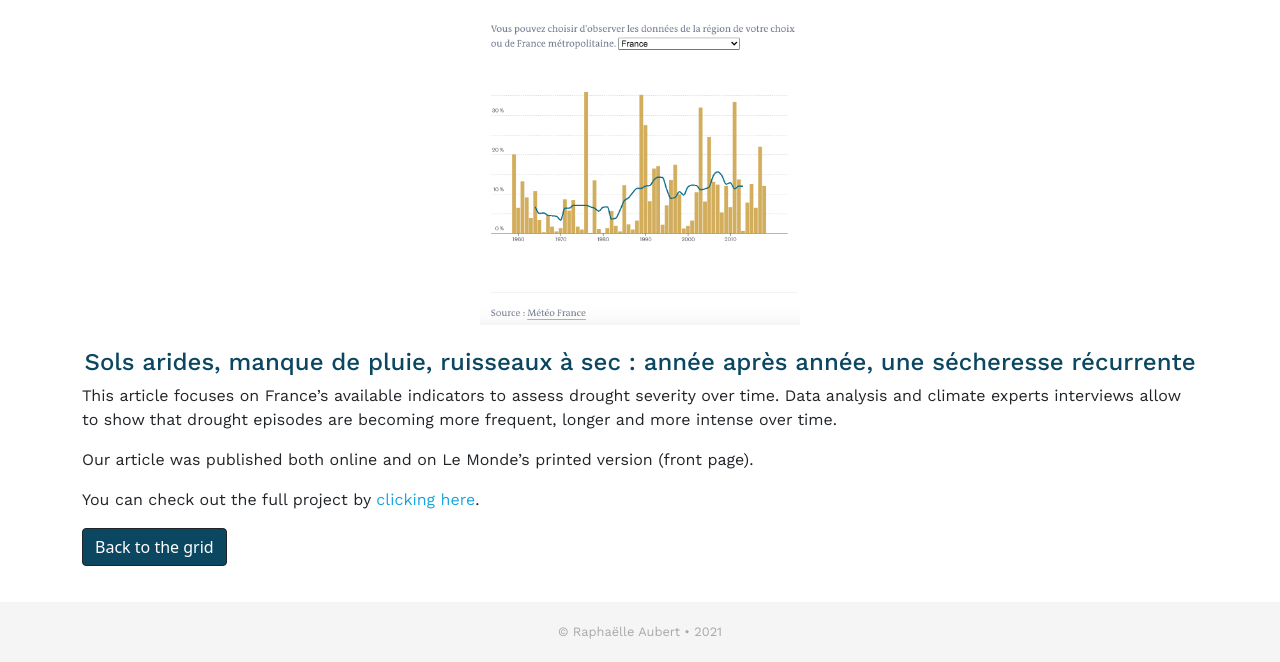
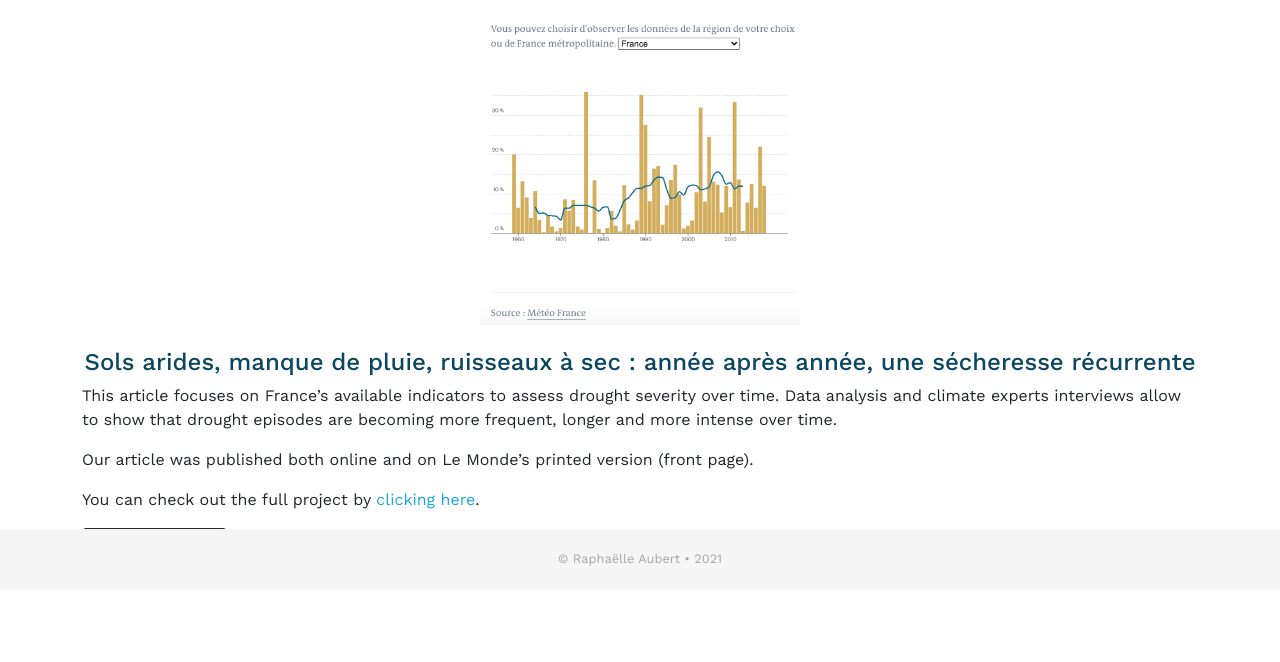
Before and after one commit to rcaubert/rcaubert.github.io, a plain HTML site: page projects/le_monde/drought.html in a window 1280 px wide. Shown: the part 211-873 px from the top of the page. After the commit the page ends 800 px from the top, so only its background shows below. Drawn offline with nearby package versions, Linux system fonts and the light colour scheme.

Commit message:
fixed footer

```diff
--- a/projects/le_monde/drought.html
+++ b/projects/le_monde/drought.html
@@ -31,7 +31,7 @@
         <div class="container">
             <div class="make-content" id="drought"></div>
         </div>
-        <div class="footer d-flex justify-content-center">
+        <div class="footer-sm d-flex justify-content-center">
             <p>© Raphaëlle Aubert • 2021</p>
         </div>
         <!-- Latest compiled Bootstrap and Popper -->
--- a/static/css/styles.css
+++ b/static/css/styles.css
@@ -256,9 +256,10 @@ nav {
 }
 
 /* Footer */
-.footer {
-    margin-top: 2%;
+.footer-lg {
+    margin-top: 10px;
     bottom: 0;
+    left: 0;
     width: 100%;
     height: 60px;
     line-height: 60px;
@@ -267,3 +268,17 @@ nav {
     font-size: 0.8rem;
     color: darkgrey;
 }
+
+.footer-sm {
+    position: fixed;
+    margin-top: 10px;
+    bottom: 0;
+    left: 0;
+    width: 100%;
+    height: 60px;
+    line-height: 60px;
+    background-color: #f5f5f5;
+    font-family: 'Work Sans', sans-serif;
+    font-size: 0.8rem;
+    color: darkgrey;
+}
--- a/static/js/detail.js
+++ b/static/js/detail.js
@@ -9,7 +9,7 @@ const makeContent = () => {
     })
     if (project.title.length > 0) {
         container.innerHTML +=
-        `<div class="row">
+        `<div class="row d-flex justify-content-center">
             <h1 class="title">${project.title}</h1>
         </div>`;
     }
@@ -19,14 +19,22 @@ const makeContent = () => {
     }
     if (project.content.length > 0) {
         container.innerHTML +=
-        `<div class="row content">${project.content}</div>`;
+        `<div class="row content d-flex justify-content-center">
+            <div>${project.content}</div>
+        </div>`;
     }
     if (project.article_link.length > 0) {
         container.innerHTML +=
-        `<div class="row"><p class="content">You can check out the full project by <a href="${project.article_link}" target="blank" class="link">clicking here</a>.</p></div>`;
+        `<div class="row content d-flex justify-content-center">
+            <p>You can check out the full project by <a href="${project.article_link}" target="blank" class="link">clicking here</a>.</p>
+        </div>`;
     }
     container.innerHTML +=
-    `<a href="../../index.html"><button type="button" class="btn btn-dark my-btn">Back to the grid</button></a>`;
+    `
+    <div class="row">
+        <a href="../../index.html"><button type="button" class="btn btn-dark my-btn">Back to the grid</button></a>
+    </div>
+    `;
 }
 
 window.addEventListener('load', makeContent);
```
Also changed, not shown: contact.html (+4 -4 lines), index.html (+1 -1 lines), projects/le_monde/climateconvention.html (+1 -1 lines), projects/le_monde/coviddashboard.html (+1 -1 lines), projects/le_monde/curfewmap.html (+1 -1 lines), projects/le_monde/grumpymaps.html (+1 -1 lines), projects/le_monde/policelaws.html (+1 -1 lines), projects/le_monde/sportscovid.html (+1 -1 lines), projects/le_monde/testingdashboard.html (+1 -1 lines), projects/le_monde/tourdefrance.html (+1 -1 lines), projects/le_monde/vaccinesfaq.html (+1 -1 lines), projects/personal/enrouelibre.html (+1 -1 lines), resume.html (+1 -1 lines).
